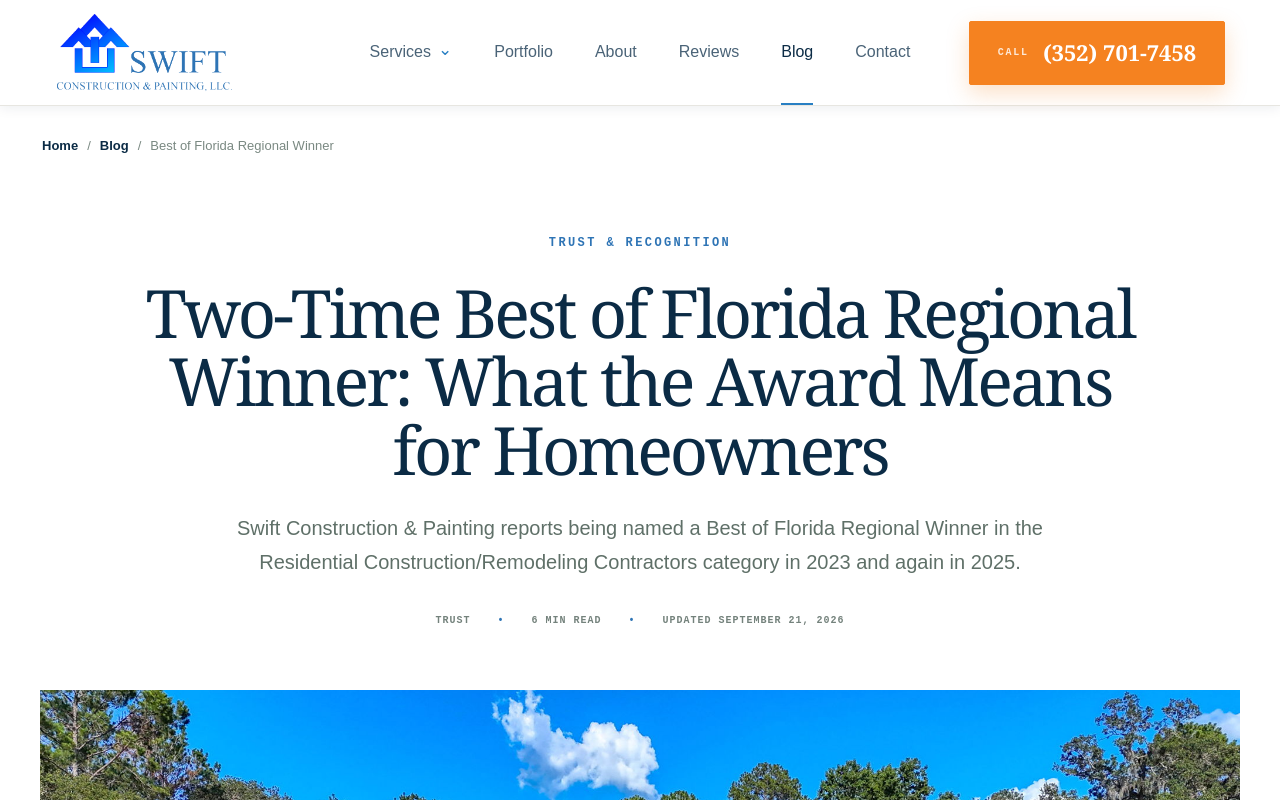
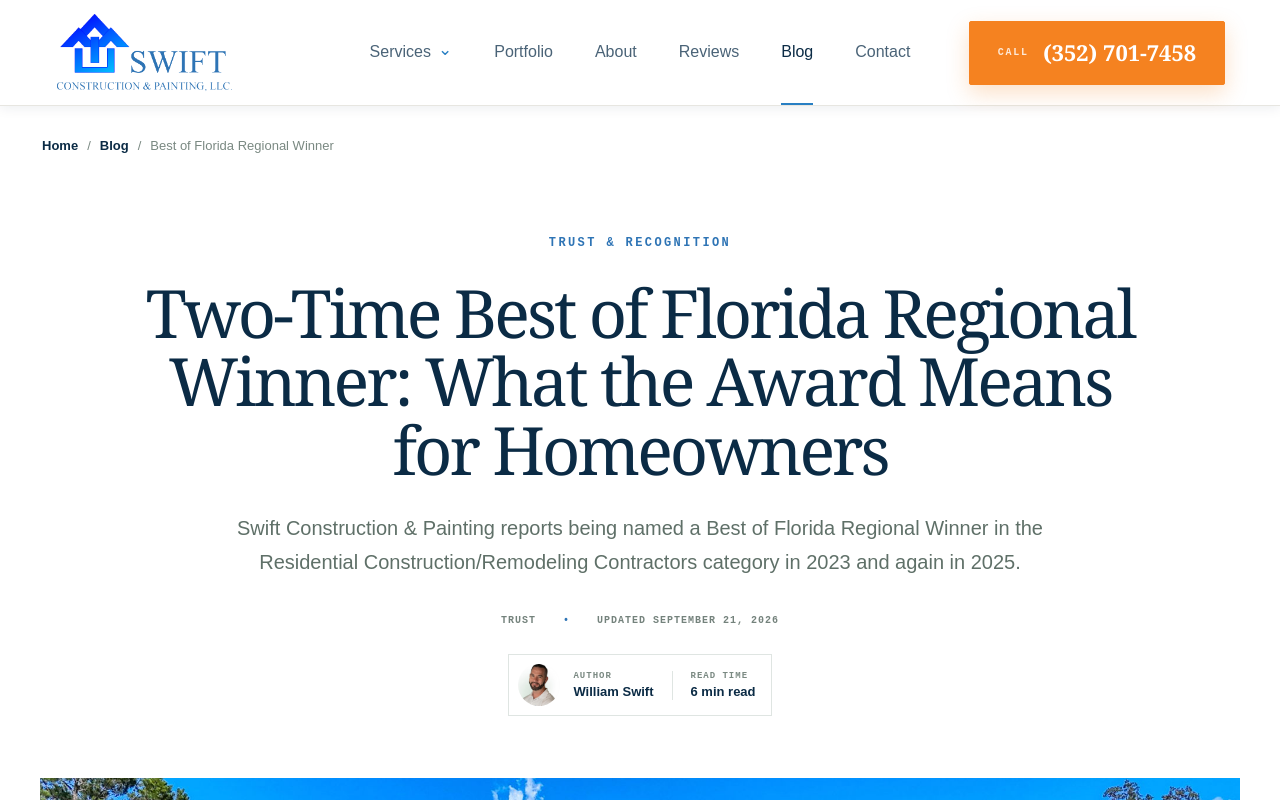
Before and after one commit to stylus1274/swift, a Next.js app: page /blog/best-of-florida-regional-winner-swift in a window 1280 px wide. Shown: the top 800 px of the page. Built offline with nearby package versions, Linux system fonts and the light colour scheme.

Commit message:
Add William Swift author byline to best-of-florida-regional-winner-swift

```diff
--- a/app/blog/best-of-florida-regional-winner-swift/page.tsx
+++ b/app/blog/best-of-florida-regional-winner-swift/page.tsx
@@ -3,7 +3,12 @@ import SiteFooter from "@/components/SiteFooter";
 
 export default function Page(){return <main className="blog-page article-page"><SiteHeader active="blog"/>
 <nav className="article-breadcrumb" aria-label="Breadcrumb"><a href="/">Home</a><span>/</span><a href="/blog">Blog</a><span>/</span><span>Best of Florida Regional Winner</span></nav>
-<header className="article-header"><p className="eyebrow">TRUST & RECOGNITION</p><h1>Two-Time Best of Florida Regional Winner: What the Award Means for Homeowners</h1><p className="article-deck">Swift Construction & Painting reports being named a Best of Florida Regional Winner in the Residential Construction/Remodeling Contractors category in 2023 and again in 2025.</p><div className="article-meta"><span>TRUST</span><span>6 MIN READ</span><span>UPDATED SEPTEMBER 21, 2026</span></div></header>
+<header className="article-header"><p className="eyebrow">TRUST & RECOGNITION</p><h1>Two-Time Best of Florida Regional Winner: What the Award Means for Homeowners</h1><p className="article-deck">Swift Construction & Painting reports being named a Best of Florida Regional Winner in the Residential Construction/Remodeling Contractors category in 2023 and again in 2025.</p><div className="article-meta"><span>TRUST</span><span>UPDATED SEPTEMBER 21, 2026</span></div>
+      <div className="article-byline">
+        <img className="article-author-avatar" src="/assets/william-swift.jpg" alt="William Swift" />
+        <div className="article-author-copy"><span>Author</span><strong>William Swift</strong></div>
+        <div className="article-read-time"><span>Read Time</span><strong>6 min read</strong></div>
+      </div></header>
 <figure className="article-hero-image"><img src="/assets/projects/brooksville-custom-farmhouse/exterior.jpg" alt="Completed Swift custom farmhouse in Brooksville, Florida"/><figcaption>Third-party recognition matters most when it is backed by real work homeowners can review.</figcaption></figure>
 <div className="article-shell"><aside className="article-sidebar"><div className="article-contents"><p>Article Contents</p><a href="#quick-answer">Quick Answer</a><a href="#recognition">The Recognition</a><a href="#meaning">What It Means</a><a href="#proof">Look Beyond Awards</a><a href="#projects">Review the Work</a></div><div className="article-sidebar-cta"><p>Comparing Contractors?</p><h2>Look at the Recognition and the Work Behind It.</h2><a className="button blog-primary" href="/gallery">View Projects</a></div></aside>
 <article className="article-body">
```
